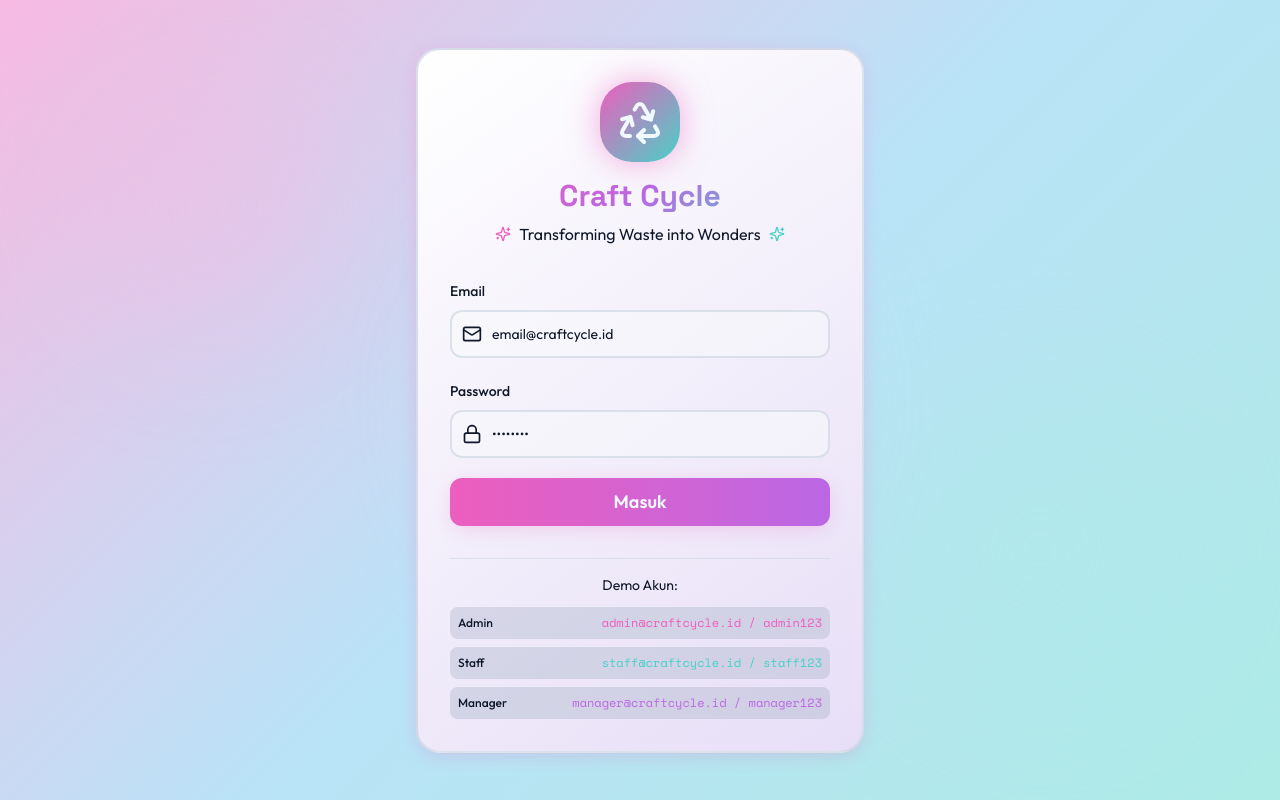
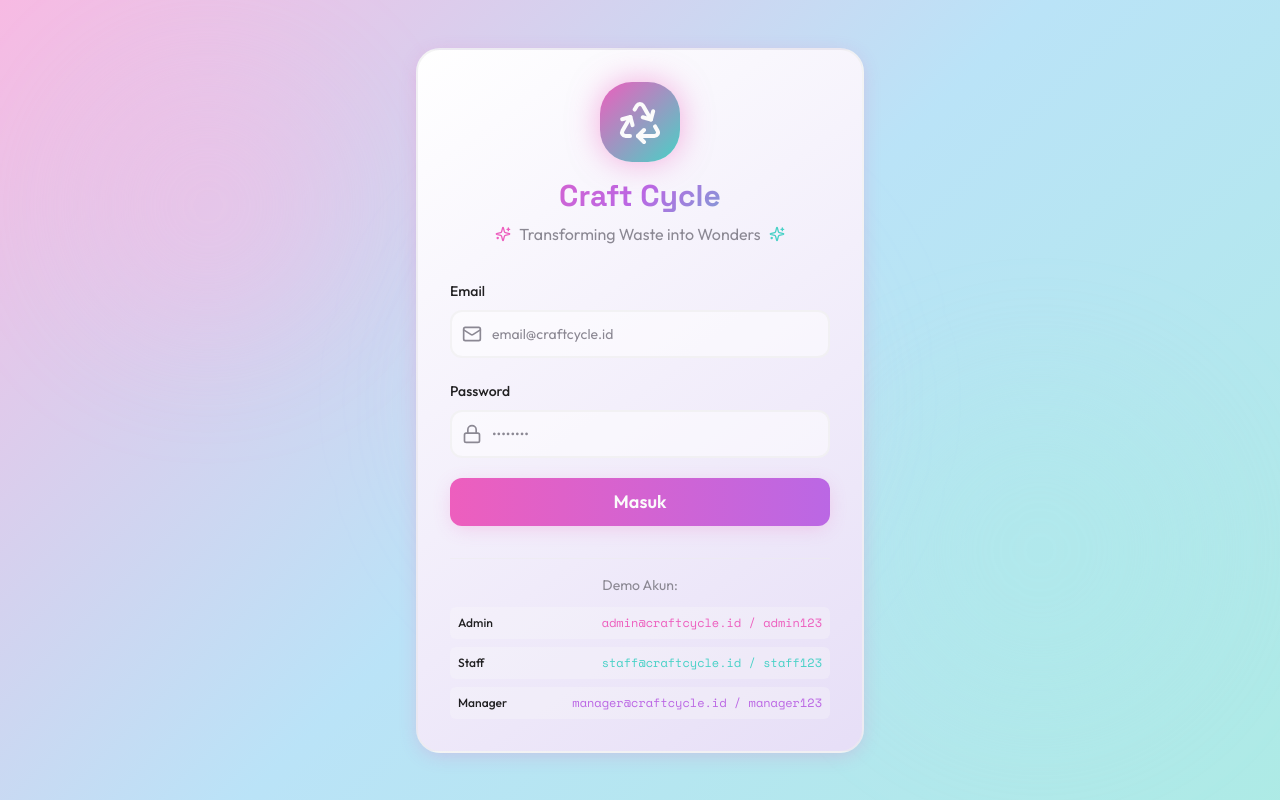
Before and after one commit to IrfanAgasi/craftcycle-inventory, a React (Vite) app: page /login in a window 1280 px wide. Built offline with nearby package versions, Linux system fonts and the light colour scheme; the HTML template or start-up script is replaced by a standard one.

Commit message:
Applied theme Default
Applied theme in Lovable

```diff
--- a/src/index.css
+++ b/src/index.css
@@ -10,29 +10,29 @@
 @layer base {
   :root {
     /* Y2K Pastel Neon Theme */
-    --background: 209 40% 96%;
-    --foreground: 222 47% 11%;
+    --background: 0 0% 100%;
+    --foreground: 265 4% 12.9%;
 
-    --card: 210 40% 98%;
-    --card-foreground: 222 47% 11%;
+    --card: 0 0% 100%;
+    --card-foreground: 265 4% 12.9%;
 
-    --popover: 214 31% 91%;
-    --popover-foreground: 222 47% 11%;
+    --popover: 0 0% 100%;
+    --popover-foreground: 265 4% 12.9%;
 
-    --primary: 200 98% 39%;
-    --primary-foreground: 204 100% 97%;
+    --primary: 266 4% 20.8%;
+    --primary-foreground: 248 0.3% 98.4%;
 
-    --secondary: 215 24% 26%;
-    --secondary-foreground: 210 40% 98%;
+    --secondary: 248 0.7% 96.8%;
+    --secondary-foreground: 266 4% 20.8%;
 
-    --muted: 215 20% 65%;
-    --muted-foreground: 222 47% 11%;
+    --muted: 248 0.7% 96.8%;
+    --muted-foreground: 257 4.6% 55.4%;
 
-    --accent: 210 40% 98%;
-    --accent-foreground: 215 19% 34%;
+    --accent: 248 0.7% 96.8%;
+    --accent-foreground: 266 4% 20.8%;
 
-    --destructive: 0 72% 50%;
-    --destructive-foreground: 0 85% 97%;
+    --destructive: 27 24.5% 57.7%;
+    --destructive-foreground: 0 0% 100%;
 
     --success: 145 60% 50%;
     --success-foreground: 0 0% 100%;
@@ -40,11 +40,11 @@
     --warning: 45 90% 60%;
     --warning-foreground: 280 60% 25%;
 
-    --border: 212 26% 83%;
-    --input: 212 26% 83%;
-    --ring: 200 98% 39%;
+    --border: 256 1.3% 92.9%;
+    --input: 256 1.3% 92.9%;
+    --ring: 257 4% 70.4%;
 
-    --radius: 0.5rem;
+    --radius: 0.375rem;
 
     /* Y2K Custom Colors */
     --y2k-pink: 320 80% 65%;
@@ -71,22 +71,22 @@
     --shadow-card: 0 8px 32px -8px hsl(var(--y2k-lavender) / 0.5);
 
     --sidebar-background: 320 60% 95%;
-    --sidebar-foreground: 222 47% 11%;
-    --sidebar-primary: 200 98% 39%;
-    --sidebar-primary-foreground: 204 100% 97%;
-    --sidebar-accent: 215 24% 26%;
-    --sidebar-accent-foreground: 210 40% 98%;
-    --sidebar-border: 212 26% 83%;
-    --sidebar-ring: 200 98% 39%;
-    --chart-1: 198 93% 59%;
-    --chart-2: 213 93% 67%;
-    --chart-3: 215 20% 65%;
-    --chart-4: 215 16% 46%;
-    --chart-5: 215 19% 34%;
-    --sidebar: 210 40% 98%;
-    --font-sans: 'Inter', ui-sans-serif, system-ui, -apple-system, BlinkMacSystemFont, 'Segoe UI', Roboto, 'Helvetica Neue', Arial, 'Noto Sans', sans-serif;
-    --font-serif: 'Lora', ui-serif, Georgia, Cambria, 'Times New Roman', Times, serif;
-    --font-mono: 'Space Mono', ui-monospace, SFMono-Regular, Menlo, Monaco, Consolas, 'Liberation Mono', 'Courier New', monospace;
+    --sidebar-foreground: 265 4% 12.9%;
+    --sidebar-primary: 266 4% 20.8%;
+    --sidebar-primary-foreground: 248 0.3% 98.4%;
+    --sidebar-accent: 248 0.7% 96.8%;
+    --sidebar-accent-foreground: 266 4% 20.8%;
+    --sidebar-border: 256 1.3% 92.9%;
+    --sidebar-ring: 257 4% 70.4%;
+    --chart-1: 41 22.2% 64.6%;
+    --chart-2: 185 11.8% 60%;
+    --chart-3: 227 7% 39.8%;
+    --chart-4: 84 18.9% 82.8%;
+    --chart-5: 70 18.8% 76.9%;
+    --sidebar: 248 0.3% 98.4%;
+    --font-sans: ui-sans-serif, system-ui, -apple-system, BlinkMacSystemFont, 'Segoe UI', Roboto, 'Helvetica Neue', Arial, 'Noto Sans', sans-serif, 'Apple Color Emoji', 'Segoe UI Emoji', 'Segoe UI Symbol', 'Noto Color Emoji';
+    --font-serif: ui-serif, Georgia, Cambria, "Times New Roman", Times, serif;
+    --font-mono: ui-monospace, SFMono-Regular, Menlo, Monaco, Consolas, "Liberation Mono", "Courier New", monospace;
     --shadow-2xs: 0 1px 3px 0px hsl(0 0% 0% / 0.05);
     --shadow-xs: 0 1px 3px 0px hsl(0 0% 0% / 0.05);
     --shadow-sm: 0 1px 3px 0px hsl(0 0% 0% / 0.1), 0 1px 2px -1px hsl(0 0% 0% / 0.1);
@@ -100,48 +100,48 @@
   }
 
   .dark {
-    --background: 222 47% 11%;
-    --foreground: 210 40% 98%;
+    --background: 0 0% 15%;
+    --foreground: 248 0.3% 98.4%;
 
-    --card: 217 32% 17%;
-    --card-foreground: 210 40% 98%;
+    --card: 266 4% 20.8%;
+    --card-foreground: 248 0.3% 98.4%;
 
-    --popover: 215 24% 26%;
-    --popover-foreground: 210 40% 98%;
+    --popover: 266 4% 20.8%;
+    --popover-foreground: 248 0.3% 98.4%;
 
-    --primary: 198 93% 59%;
-    --primary-foreground: 204 80% 15%;
+    --primary: 256 1.3% 92.9%;
+    --primary-foreground: 266 4% 20.8%;
 
-    --secondary: 212 26% 83%;
-    --secondary-foreground: 228 84% 4%;
+    --secondary: 260 4.1% 27.9%;
+    --secondary-foreground: 248 0.3% 98.4%;
 
-    --muted: 215 16% 46%;
-    --muted-foreground: 210 40% 98%;
+    --muted: 260 4.1% 27.9%;
+    --muted-foreground: 257 4% 70.4%;
 
-    --accent: 228 84% 4%;
-    --accent-foreground: 215 20% 65%;
+    --accent: 260 4.1% 27.9%;
+    --accent-foreground: 248 0.3% 98.4%;
 
-    --destructive: 0 84% 60%;
-    --destructive-foreground: 0 85% 97%;
+    --destructive: 22 19.1% 70.4%;
+    --destructive-foreground: 248 0.3% 98.4%;
 
-    --border: 215 19% 34%;
-    --input: 215 19% 34%;
-    --ring: 198 93% 59%;
+    --border: 0 0% 100% / 10%;
+    --input: 0 0% 100% / 15%;
+    --ring: 264 2.7% 55.1%;
 
     --sidebar-background: 280 30% 10%;
-    --sidebar-foreground: 210 40% 98%;
-    --sidebar-primary: 198 93% 59%;
-    --sidebar-primary-foreground: 204 80% 15%;
-    --sidebar-accent: 215 20% 65%;
-    --sidebar-accent-foreground: 228 84% 4%;
-    --sidebar-border: 215 19% 34%;
-    --sidebar-ring: 198 93% 59%;
-    --chart-1: 199 95% 73%;
-    --chart-2: 211 96% 78%;
-    --chart-3: 215 20% 65%;
-    --chart-4: 215 16% 46%;
-    --chart-5: 215 19% 34%;
-    --sidebar: 217 32% 17%;
+    --sidebar-foreground: 248 0.3% 98.4%;
+    --sidebar-primary: 264 24.3% 48.8%;
+    --sidebar-primary-foreground: 248 0.3% 98.4%;
+    --sidebar-accent: 260 4.1% 27.9%;
+    --sidebar-accent-foreground: 248 0.3% 98.4%;
+    --sidebar-border: 0 0% 100% / 10%;
+    --sidebar-ring: 264 2.7% 55.1%;
+    --chart-1: 264 24.3% 48.8%;
+    --chart-2: 162 17% 69.6%;
+    --chart-3: 70 18.8% 76.9%;
+    --chart-4: 304 26.5% 62.7%;
+    --chart-5: 16 24.6% 64.5%;
+    --sidebar: 266 4% 20.8%;
     --shadow-2xs: 0 1px 3px 0px hsl(0 0% 0% / 0.05);
     --shadow-xs: 0 1px 3px 0px hsl(0 0% 0% / 0.05);
     --shadow-sm: 0 1px 3px 0px hsl(0 0% 0% / 0.1), 0 1px 2px -1px hsl(0 0% 0% / 0.1);
```
